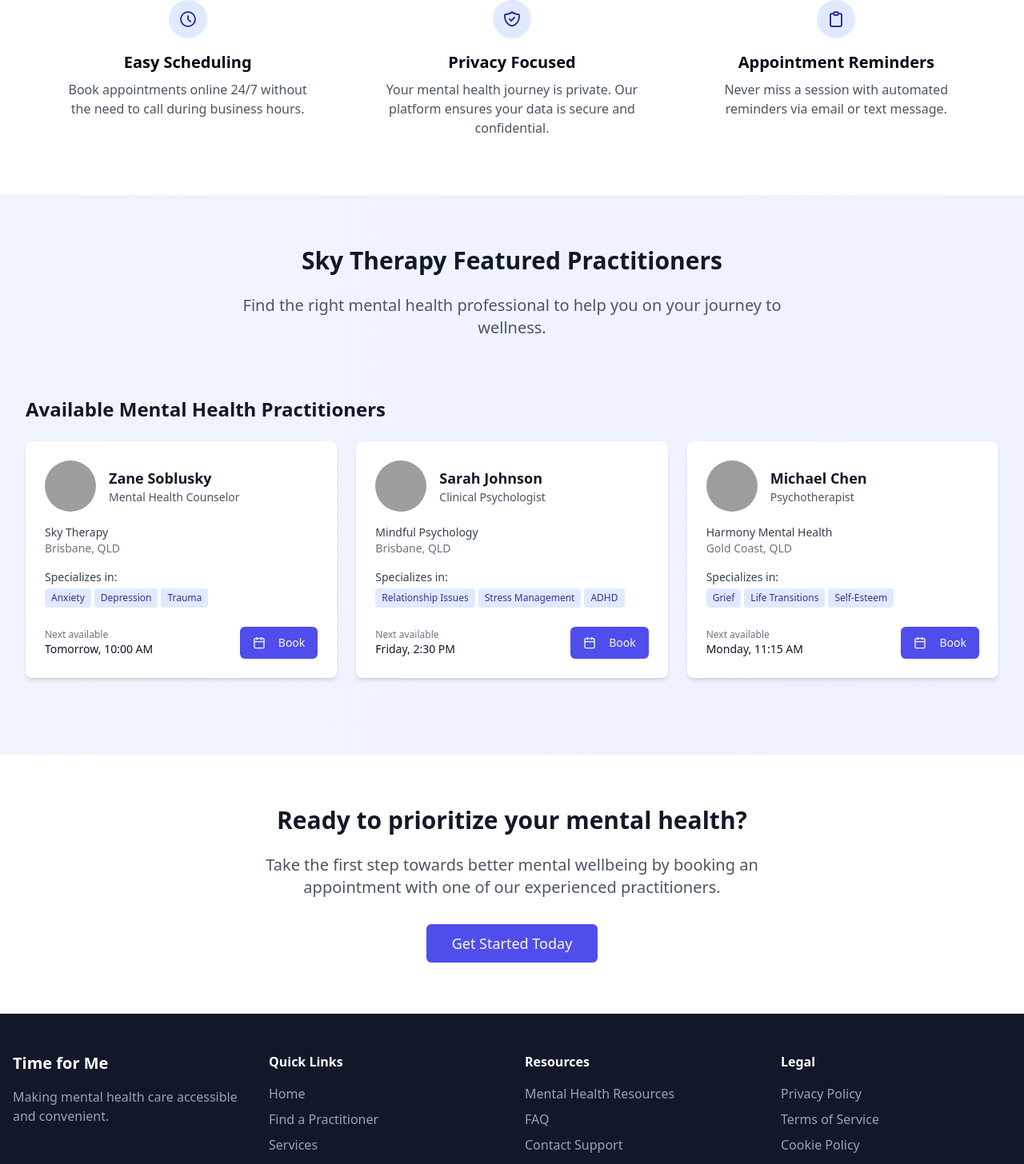
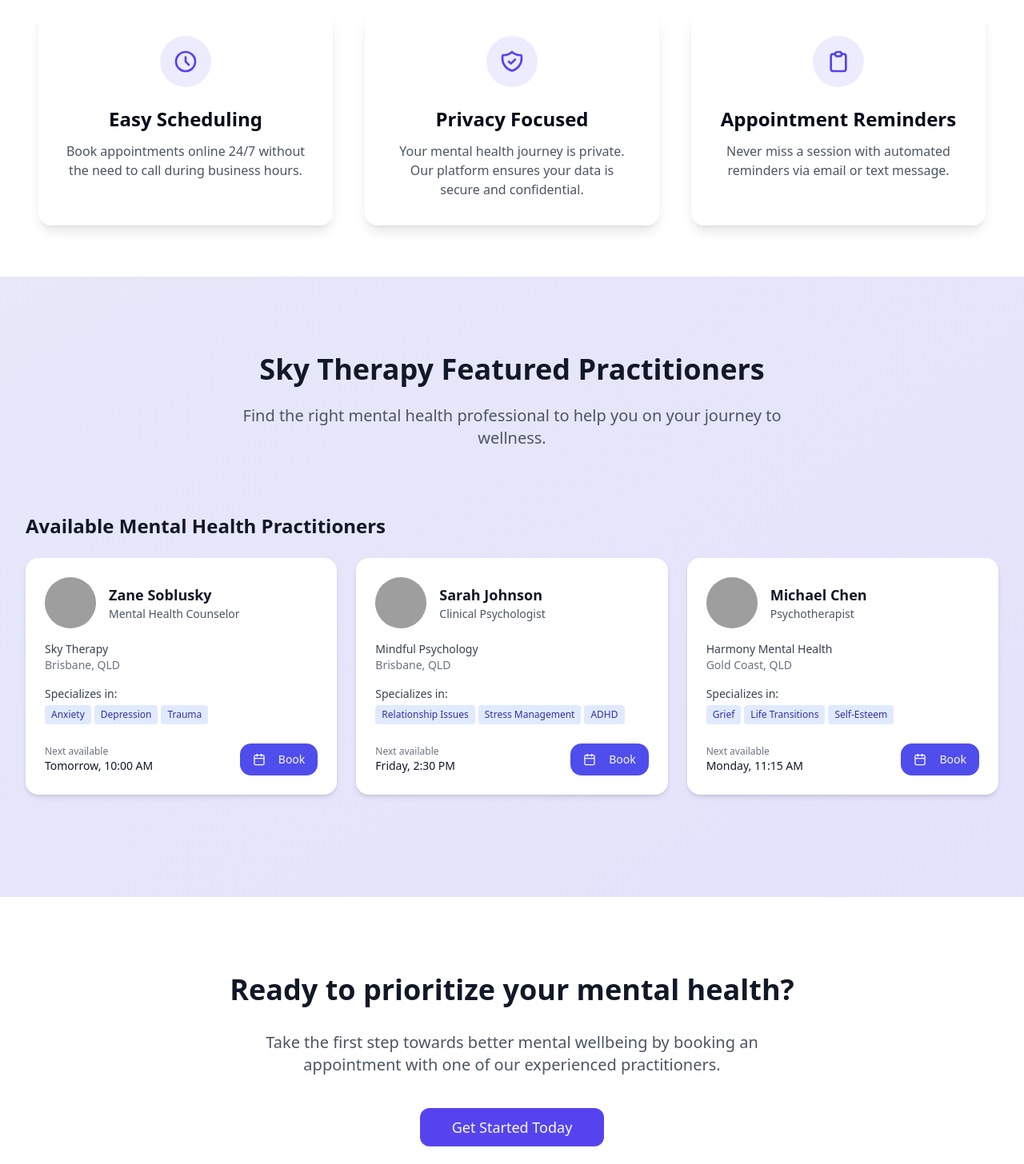
Before and after one commit to astauder/time-for-me, a React (Vite) app: page / in a window 1280 px wide. Shown: the part 767-2223 px from the top of the page at 80% size. Built offline with nearby package versions, Linux system fonts and the light colour scheme; grey boxes are pictures that could not be loaded.

Commit message:
Refactor: Improve UI design
Update the UI to have a more modern look and feel.

```diff
--- a/src/index.css
+++ b/src/index.css
@@ -14,7 +14,7 @@
     --popover: 0 0% 100%;
     --popover-foreground: 222.2 84% 4.9%;
 
-    --primary: 240 5.9% 10%;
+    --primary: 246 83% 60%;
     --primary-foreground: 0 0% 98%;
 
     --secondary: 240 4.8% 95.9%;
@@ -33,7 +33,7 @@
     --input: 240 5.9% 90%;
     --ring: 246 83% 60%;
 
-    --radius: 0.5rem;
+    --radius: 1rem;
 
     --sidebar-background: 0 0% 98%;
     --sidebar-foreground: 240 5.3% 26.1%;
@@ -59,23 +59,23 @@
 
 @layer components {
   .btn-primary {
-    @apply bg-sky-600 hover:bg-sky-700 text-white font-semibold py-2 px-4 rounded transition-colors;
+    @apply bg-primary hover:bg-primary/90 text-white font-semibold py-2 px-4 rounded-xl transition-colors;
   }
 
   .btn-secondary {
-    @apply bg-gray-200 hover:bg-gray-300 text-gray-800 font-semibold py-2 px-4 rounded transition-colors;
+    @apply bg-secondary hover:bg-secondary/80 text-gray-800 font-semibold py-2 px-4 rounded-xl transition-colors;
   }
 
   .btn-outline {
-    @apply border border-sky-600 text-sky-600 hover:bg-sky-600 hover:text-white font-semibold py-2 px-4 rounded transition-colors;
+    @apply border border-primary text-primary hover:bg-primary hover:text-white font-semibold py-2 px-4 rounded-xl transition-colors;
   }
 
   .input-field {
-    @apply w-full rounded border border-gray-300 px-3 py-2 focus:outline-none focus:ring-2 focus:ring-sky-500 focus:border-transparent;
+    @apply w-full rounded-xl border border-gray-300 px-3 py-2 focus:outline-none focus:ring-2 focus:ring-primary focus:border-transparent;
   }
 
   .card {
-    @apply bg-white rounded-lg shadow-md p-6;
+    @apply bg-white rounded-xl shadow-md p-6;
   }
 
   .heading-1 {
@@ -89,4 +89,12 @@
   .heading-3 {
     @apply text-xl font-semibold text-gray-900 mb-2;
   }
+
+  .glass-card {
+    @apply bg-white/80 backdrop-blur-md rounded-2xl shadow-lg border border-white/20;
+  }
+
+  .gradient-bg {
+    @apply bg-gradient-to-br from-primary/10 to-accent/20;
+  }
 }
--- a/src/pages/Index.tsx
+++ b/src/pages/Index.tsx
@@ -10,104 +10,104 @@ const Index = () => {
   const [isLoggedIn] = useState(false);
 
   return (
-    <div className="min-h-screen bg-gray-50">
+    <div className="min-h-screen bg-gradient-to-br from-background to-secondary/30">
       <Navbar isLoggedIn={isLoggedIn} />
       <Hero />
 
-      <section className="py-12 px-4 bg-white">
+      <section className="py-16 px-4 bg-white">
         <div className="container mx-auto max-w-7xl">
-          <h2 className="text-3xl font-bold text-center text-gray-900 mb-12">Why Choose Time for Me?</h2>
+          <h2 className="text-4xl font-bold text-center text-gray-900 mb-16">Why Choose Time for Me?</h2>
 
-          <div className="grid grid-cols-1 md:grid-cols-3 gap-8">
-            <div className="text-center p-6">
-              <div className="bg-sky-100 text-sky-800 w-12 h-12 rounded-full flex items-center justify-center mx-auto mb-4">
-                <svg xmlns="http://www.w3.org/2000/svg" className="h-6 w-6" fill="none" viewBox="0 0 24 24" stroke="currentColor">
+          <div className="grid grid-cols-1 md:grid-cols-3 gap-10">
+            <div className="glass-card p-8 text-center transition-all hover:scale-105 duration-300">
+              <div className="bg-primary/10 text-primary w-16 h-16 rounded-full flex items-center justify-center mx-auto mb-6">
+                <svg xmlns="http://www.w3.org/2000/svg" className="h-8 w-8" fill="none" viewBox="0 0 24 24" stroke="currentColor">
                   <path strokeLinecap="round" strokeLinejoin="round" strokeWidth={2} d="M12 8v4l3 3m6-3a9 9 0 11-18 0 9 9 0 0118 0z" />
                 </svg>
               </div>
-              <h3 className="text-xl font-semibold mb-2">Easy Scheduling</h3>
+              <h3 className="text-2xl font-semibold mb-3">Easy Scheduling</h3>
               <p className="text-gray-600">Book appointments online 24/7 without the need to call during business hours.</p>
             </div>
 
-            <div className="text-center p-6">
-              <div className="bg-sky-100 text-sky-800 w-12 h-12 rounded-full flex items-center justify-center mx-auto mb-4">
-                <svg xmlns="http://www.w3.org/2000/svg" className="h-6 w-6" fill="none" viewBox="0 0 24 24" stroke="currentColor">
+            <div className="glass-card p-8 text-center transition-all hover:scale-105 duration-300">
+              <div className="bg-primary/10 text-primary w-16 h-16 rounded-full flex items-center justify-center mx-auto mb-6">
+                <svg xmlns="http://www.w3.org/2000/svg" className="h-8 w-8" fill="none" viewBox="0 0 24 24" stroke="currentColor">
                   <path strokeLinecap="round" strokeLinejoin="round" strokeWidth={2} d="M9 12l2 2 4-4m5.618-4.016A11.955 11.955 0 0112 2.944a11.955 11.955 0 01-8.618 3.04A12.02 12.02 0 003 9c0 5.591 3.824 10.29 9 11.622 5.176-1.332 9-6.03 9-11.622 0-1.042-.133-2.052-.382-3.016z" />
                 </svg>
               </div>
-              <h3 className="text-xl font-semibold mb-2">Privacy Focused</h3>
+              <h3 className="text-2xl font-semibold mb-3">Privacy Focused</h3>
               <p className="text-gray-600">Your mental health journey is private. Our platform ensures your data is secure and confidential.</p>
             </div>
 
-            <div className="text-center p-6">
-              <div className="bg-sky-100 text-sky-800 w-12 h-12 rounded-full flex items-center justify-center mx-auto mb-4">
-                <svg xmlns="http://www.w3.org/2000/svg" className="h-6 w-6" fill="none" viewBox="0 0 24 24" stroke="currentColor">
+            <div className="glass-card p-8 text-center transition-all hover:scale-105 duration-300">
+              <div className="bg-primary/10 text-primary w-16 h-16 rounded-full flex items-center justify-center mx-auto mb-6">
+                <svg xmlns="http://www.w3.org/2000/svg" className="h-8 w-8" fill="none" viewBox="0 0 24 24" stroke="currentColor">
                   <path strokeLinecap="round" strokeLinejoin="round" strokeWidth={2} d="M9 5H7a2 2 0 00-2 2v12a2 2 0 002 2h10a2 2 0 002-2V7a2 2 0 00-2-2h-2M9 5a2 2 0 002 2h2a2 2 0 002-2M9 5a2 2 0 012-2h2a2 2 0 012 2" />
                 </svg>
               </div>
-              <h3 className="text-xl font-semibold mb-2">Appointment Reminders</h3>
+              <h3 className="text-2xl font-semibold mb-3">Appointment Reminders</h3>
               <p className="text-gray-600">Never miss a session with automated reminders via email or text message.</p>
             </div>
           </div>
         </div>
       </section>
 
-      <section className="py-16 px-4 bg-gradient-to-r from-sky-50 to-indigo-50">
+      <section className="py-24 px-4 gradient-bg">
         <div className="container mx-auto text-center max-w-3xl">
-          <h2 className="text-3xl font-bold text-gray-900 mb-6">Sky Therapy Featured Practitioners</h2>
-          <p className="text-xl text-gray-600 mb-10">
+          <h2 className="text-4xl font-bold text-gray-900 mb-6">Sky Therapy Featured Practitioners</h2>
+          <p className="text-xl text-gray-600 mb-12">
             Find the right mental health professional to help you on your journey to wellness.
           </p>
         </div>
         <PractitionersList />
       </section>
 
-      <section className="py-16 px-4 bg-white">
+      <section className="py-24 px-4 bg-white">
         <div className="container mx-auto max-w-5xl text-center">
-          <h2 className="text-3xl font-bold text-gray-900 mb-6">Ready to prioritize your mental health?</h2>
-          <p className="text-xl text-gray-600 mb-8 max-w-2xl mx-auto">
+          <h2 className="text-4xl font-bold text-gray-900 mb-8">Ready to prioritize your mental health?</h2>
+          <p className="text-xl text-gray-600 mb-10 max-w-2xl mx-auto">
             Take the first step towards better mental wellbeing by booking an appointment with one of our experienced practitioners.
           </p>
-          <Button className="bg-sky-600 hover:bg-sky-700 text-lg px-8 py-6">Get Started Today</Button>
+          <Button size="lg" className="bg-primary hover:bg-primary/90 text-lg px-10 py-6 rounded-xl">Get Started Today</Button>
         </div>
       </section>
 
-      <footer className="bg-gray-900 text-white py-12">
+      <footer className="bg-gray-900 text-white py-16">
         <div className="container mx-auto px-4">
-          <div className="grid grid-cols-1 md:grid-cols-4 gap-8">
+          <div className="grid grid-cols-1 md:grid-cols-4 gap-12">
             <div>
-              <h3 className="text-xl font-bold mb-4">Time for Me</h3>
+              <h3 className="text-2xl font-bold mb-6">Time for Me</h3>
               <p className="text-gray-400">
                 Making mental health care accessible and convenient.
               </p>
             </div>
             <div>
-              <h4 className="font-semibold mb-4">Quick Links</h4>
-              <ul className="space-y-2">
-                <li><a href="#" className="text-gray-400 hover:text-white">Home</a></li>
-                <li><a href="#" className="text-gray-400 hover:text-white">Find a Practitioner</a></li>
-                <li><a href="#" className="text-gray-400 hover:text-white">Services</a></li>
-                <li><a href="#" className="text-gray-400 hover:text-white">About Us</a></li>
+              <h4 className="font-semibold mb-6 text-lg">Quick Links</h4>
+              <ul className="space-y-3">
+                <li><a href="#" className="text-gray-400 hover:text-white transition-colors">Home</a></li>
+                <li><a href="#" className="text-gray-400 hover:text-white transition-colors">Find a Practitioner</a></li>
+                <li><a href="#" className="text-gray-400 hover:text-white transition-colors">Services</a></li>
+                <li><a href="#" className="text-gray-400 hover:text-white transition-colors">About Us</a></li>
               </ul>
             </div>
             <div>
-              <h4 className="font-semibold mb-4">Resources</h4>
-              <ul className="space-y-2">
-                <li><a href="#" className="text-gray-400 hover:text-white">Mental Health Resources</a></li>
-                <li><a href="#" className="text-gray-400 hover:text-white">FAQ</a></li>
-                <li><a href="#" className="text-gray-400 hover:text-white">Contact Support</a></li>
+              <h4 className="font-semibold mb-6 text-lg">Resources</h4>
+              <ul className="space-y-3">
+                <li><a href="#" className="text-gray-400 hover:text-white transition-colors">Mental Health Resources</a></li>
+                <li><a href="#" className="text-gray-400 hover:text-white transition-colors">FAQ</a></li>
+                <li><a href="#" className="text-gray-400 hover:text-white transition-colors">Contact Support</a></li>
               </ul>
             </div>
             <div>
-              <h4 className="font-semibold mb-4">Legal</h4>
-              <ul className="space-y-2">
-                <li><a href="#" className="text-gray-400 hover:text-white">Privacy Policy</a></li>
-                <li><a href="#" className="text-gray-400 hover:text-white">Terms of Service</a></li>
-                <li><a href="#" className="text-gray-400 hover:text-white">Cookie Policy</a></li>
+              <h4 className="font-semibold mb-6 text-lg">Legal</h4>
+              <ul className="space-y-3">
+                <li><a href="#" className="text-gray-400 hover:text-white transition-colors">Privacy Policy</a></li>
+                <li><a href="#" className="text-gray-400 hover:text-white transition-colors">Terms of Service</a></li>
+                <li><a href="#" className="text-gray-400 hover:text-white transition-colors">Cookie Policy</a></li>
               </ul>
             </div>
           </div>
-          <div className="border-t border-gray-800 mt-8 pt-8 text-center text-gray-400">
+          <div className="border-t border-gray-800 mt-12 pt-8 text-center text-gray-400">
             <p>&copy; {new Date().getFullYear()} Time for Me. All rights reserved.</p>
           </div>
         </div>
--- a/src/pages/Login.tsx
+++ b/src/pages/Login.tsx
@@ -5,12 +5,13 @@ import { Link } from 'react-router-dom';
 
 const Login = () => {
   return (
-    <div className="min-h-screen flex items-center justify-center bg-gray-50">
-      <div className="max-w-md w-full">
-        <div className="text-center mb-8">
-          <Link to="/" className="text-3xl font-bold text-sky-600">
+    <div className="min-h-screen flex items-center justify-center bg-gradient-to-br from-background to-secondary/30">
+      <div className="max-w-md w-full glass-card p-8">
+        <div className="text-center mb-10">
+          <Link to="/" className="text-4xl font-bold text-primary">
             Time for Me
           </Link>
+          <p className="mt-2 text-gray-600">Welcome back! Please sign in to continue.</p>
         </div>
         <LoginForm />
       </div>
--- a/src/pages/Signup.tsx
+++ b/src/pages/Signup.tsx
@@ -5,12 +5,13 @@ import { Link } from 'react-router-dom';
 
 const Signup = () => {
   return (
-    <div className="min-h-screen flex items-center justify-center bg-gray-50">
-      <div className="max-w-md w-full">
-        <div className="text-center mb-8">
-          <Link to="/" className="text-3xl font-bold text-sky-600">
+    <div className="min-h-screen flex items-center justify-center bg-gradient-to-br from-background to-secondary/30">
+      <div className="max-w-md w-full glass-card p-8">
+        <div className="text-center mb-10">
+          <Link to="/" className="text-4xl font-bold text-primary">
             Time for Me
           </Link>
+          <p className="mt-2 text-gray-600">Create an account to get started.</p>
         </div>
         <SignupForm />
       </div>
```
Also changed, not shown: src/pages/Appointments.tsx (+7 -2 lines), src/pages/BookAppointment.tsx (+7 -2 lines), src/pages/Practitioners.tsx (+5 -5 lines).
